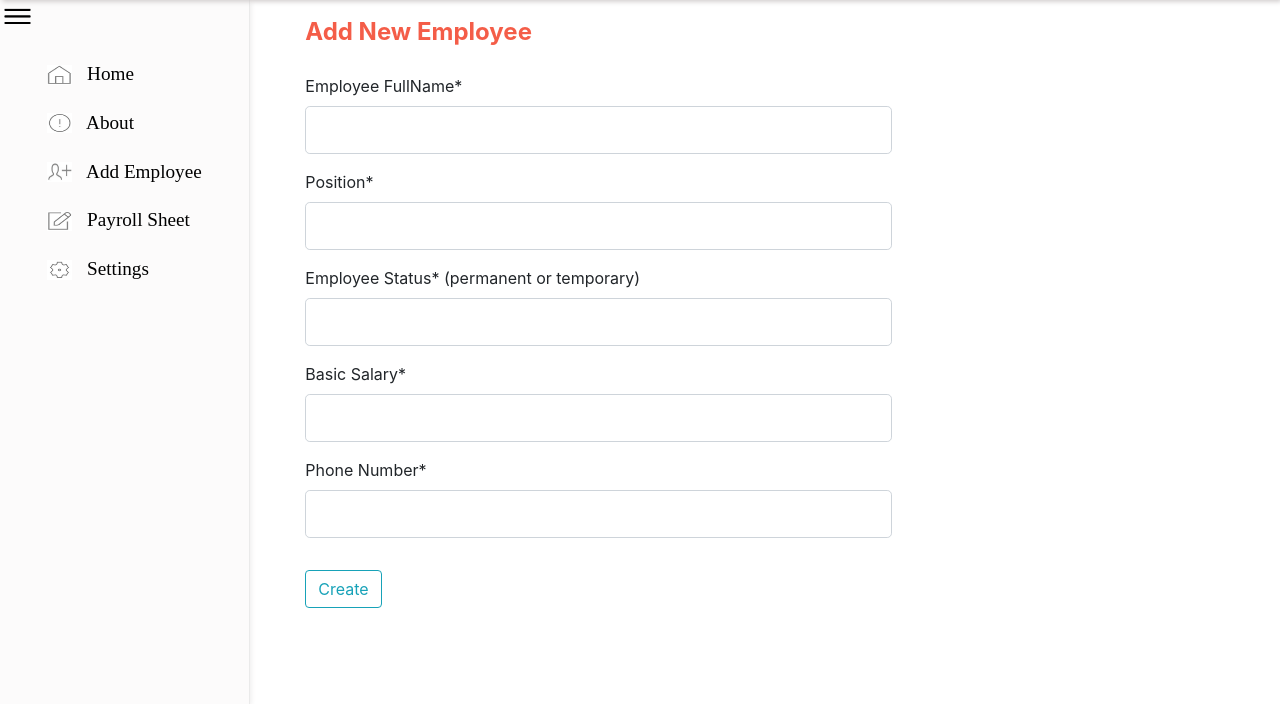
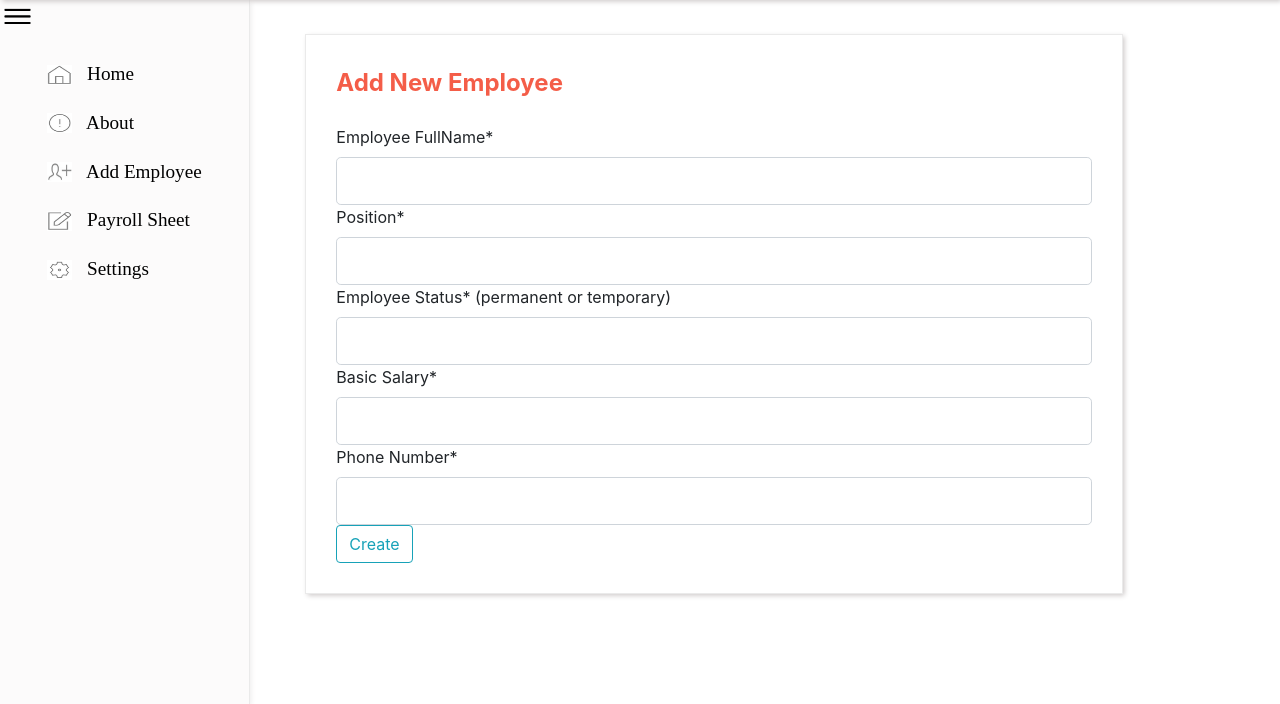
Before and after one commit to MNatiki/PaySheet_v5, a Flask app: page /company/new_employee in a window 1280 px wide. Shown: the part 96-800 px from the top of the page. Run offline with Flask 3, Linux system fonts and the light colour scheme; the visitor is signed in with stand-in values (Sample User, id 1); some libraries are stand-ins or nearby versions.

Commit message:
paysheet

```diff
--- a/paysheet_pack/static/layout.css
+++ b/paysheet_pack/static/layout.css
@@ -194,13 +194,15 @@ a {
 section {
     margin: 0px;
     margin-bottom: 20px;
-    border: 0.5px solid rgb(200, 200, 200);
+    border: 1px solid #eaeaea;
+    box-shadow: 2px 2px 5px 0.05px #ccc8c8;
     border-radius: 2px;
     padding: 5px;
 }
 
 .homeimg header {
-    border: 0.5px solid rgb(200, 200, 200);
+    border: 1px solid #eaeaea;
+    box-shadow: 2px 2px 5px 0.05px #ccc8c8;
     border-radius: 2px;
     padding: 5px;
 }
@@ -236,5 +238,21 @@ legend {
 }
 
 #updatesubmit {
-    padding-left: 40px;
+    padding-left: 45px;
 }
+
+.formfield {
+    border: 1px solid #eaeaea;
+    box-shadow: 2px 2px 5px 0.05px #ccc8c8;
+    padding: 30px;
+    width: 200%;
+    margin-top: 20px;
+}
+
+.updateformfield {
+    border: 1px solid #eaeaea;
+    box-shadow: 2px 2px 5px 0.05px #ccc8c8;
+    padding: 30px;
+    width: 140%;
+    margin-top: 20px;
+}
--- a/paysheet_pack/templates/new_employee.html
+++ b/paysheet_pack/templates/new_employee.html
@@ -3,9 +3,11 @@
     <div class="content-section">
         <form method="POST" action="">
             {{ form.hidden_tag() }}
-            <fieldset class="form-group">
-                <legend class="border-botton mb-4">Add New Employee</legend>
-                <div class="form-group">
+            <fieldset class="form-group formfield">
+                <div>
+                    <legend class="border-botton mb-4">Add New Employee</legend>
+                </div>
+                <div>
                     {{ form.emp_name.label(class="form-control-label") }}
                     {% if form.emp_name.errors %}
                         {{ form.emp_name(class="form-control form-control-lg is-invalid") }}
@@ -18,7 +20,7 @@
                         {{ form.emp_name(class="form-control form-control-lg") }}
                     {% endif %}
                 </div>
-                <div class="form-group">
+                <div>
                     {{ form.position.label(class="form-control-label") }}
                     {% if form.position.errors %}
                         {{ form.position(class="form-control form-control-lg is-invalid") }}
@@ -31,7 +33,7 @@
                         {{ form.position(class="form-control form-control-lg") }}
                     {% endif %}
                 </div>
-                <div class="form-group">
+                <div>
                     {{ form.emp_status.label(class="form-control-label") }}
                     {% if form.emp_status.errors %}
                         {{ form.emp_status(class="form-control form-control-lg is-invalid") }}
@@ -44,7 +46,7 @@
                         {{ form.emp_status(class="form-control form-control-lg") }}
                     {% endif %}
                 </div>
-                <div class="form-group">
+                <div>
                     {{ form.basic_salary.label(class="form-control-label") }}
                     {% if form.basic_salary.errors %}
                         {{ form.basic_salary(class="form-control form-control-lg is-invalid") }}
@@ -57,7 +59,7 @@
                         {{ form.basic_salary(class="form-control form-control-lg") }}
                     {% endif %}
                 </div>
-                <div class="form-group">
+                <div>
                     {{ form.phone.label(class="form-control-label") }}
                     {% if form.phone.errors %}
                         {{ form.phone(class="form-control form-control-lg is-invalid") }}
@@ -70,10 +72,10 @@
                         {{ form.phone(class="form-control form-control-lg") }}
                     {% endif %}
                 </div>
+                <div>
+                    {{ form.submit(class="btn btn-outline-info") }}
+                </div>
             </fieldset>
-            <div class="form-group">
-                {{ form.submit(class="btn btn-outline-info") }}
-            </div>
         </form>
     </div>
 {% endblock %}
```
Also changed, not shown: paysheet_pack/static/tax_table_list.css (+0 -7 lines), paysheet_pack/templates/account.html (+4 -4 lines), paysheet_pack/templates/employee_update.html (+14 -14 lines), paysheet_pack/templates/login.html (+6 -4 lines), paysheet_pack/templates/register.html (+9 -6 lines).
